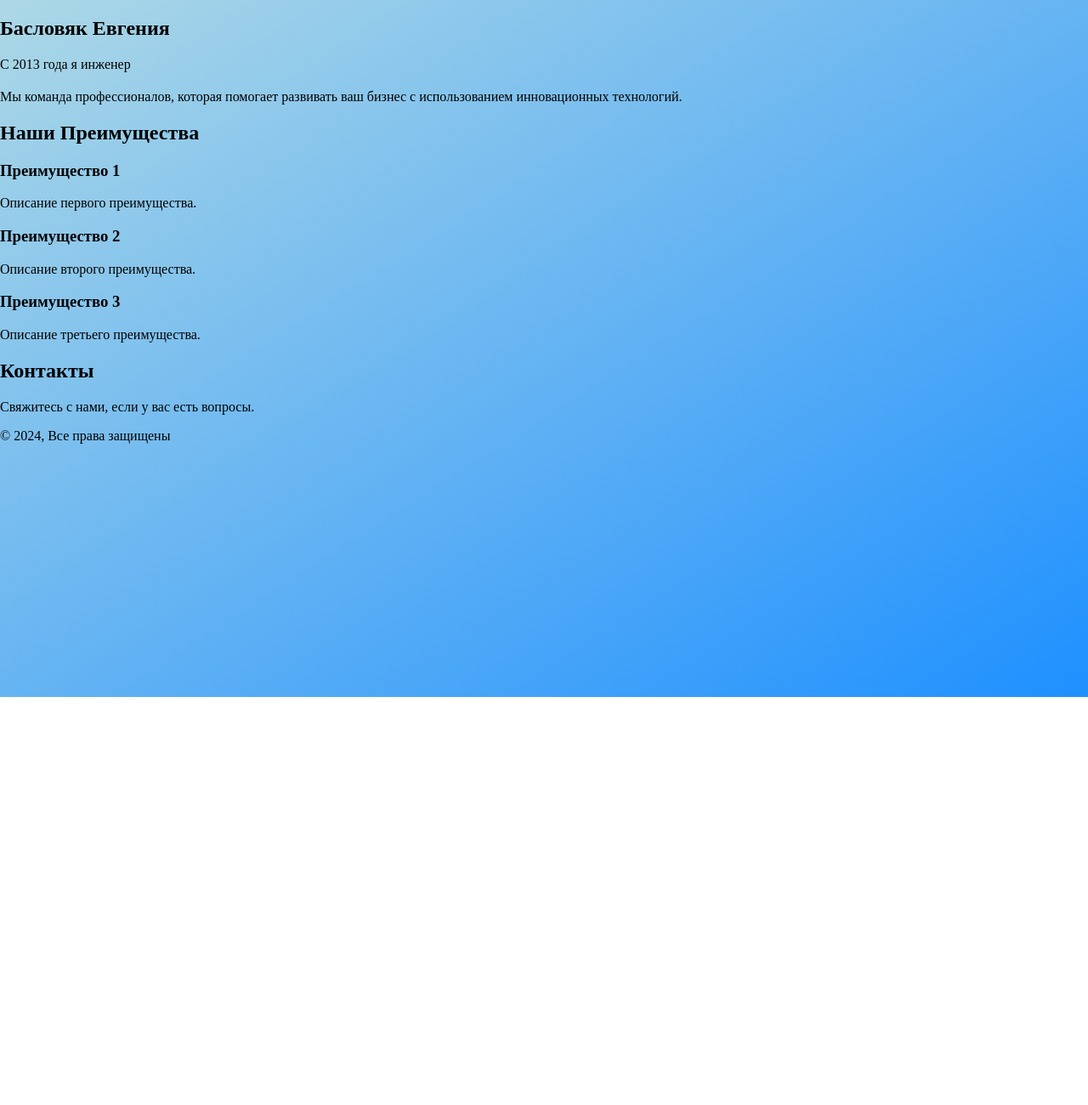
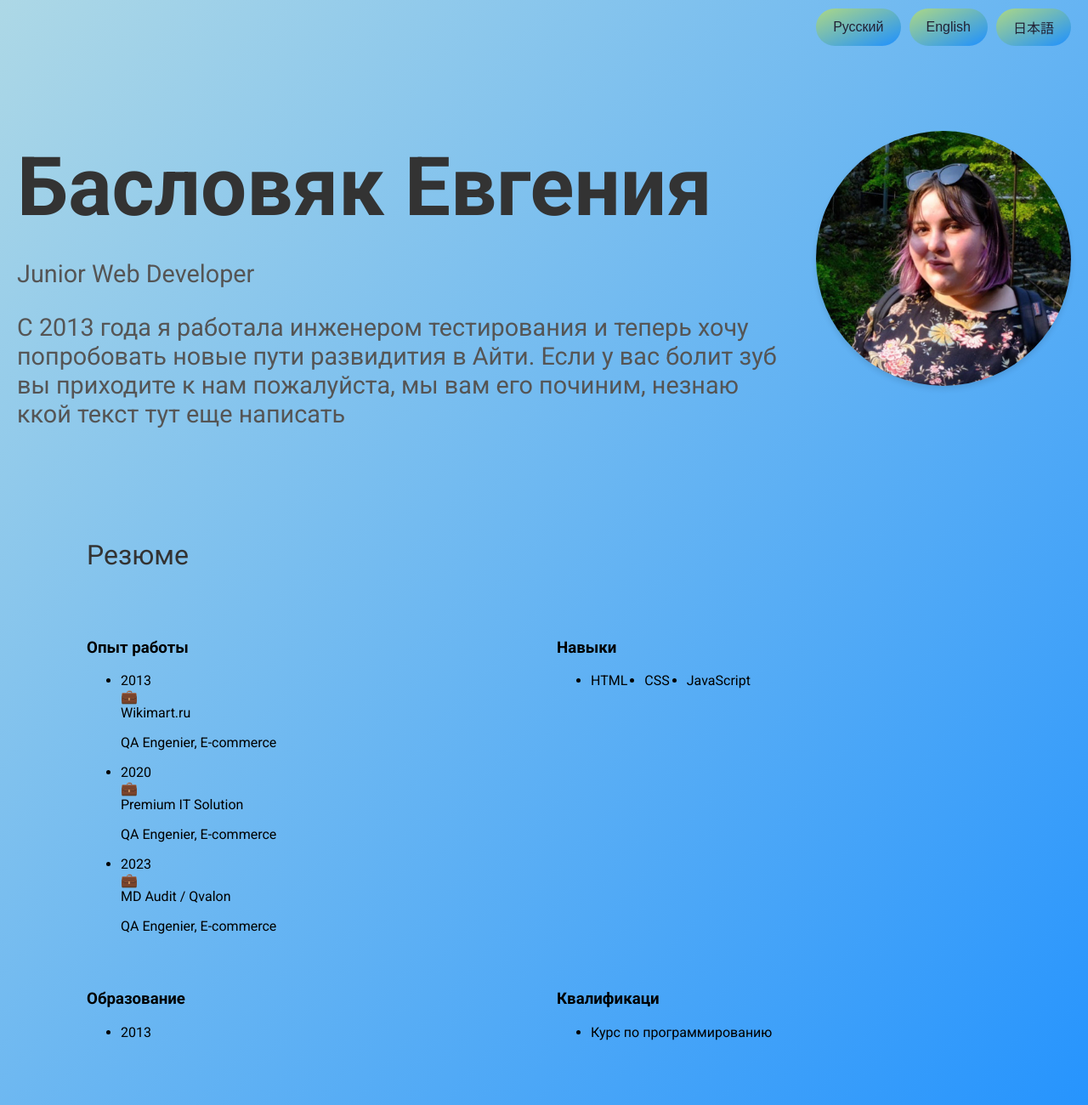
Before and after one commit to catmaster2heart/portfolio, a plain HTML site: page index.html in a window 1280 px wide. Shown: the top 1300 px of the page at 85% size. Before the commit the page ends 820 px from the top, so only its background shows below. Drawn offline with Linux system fonts and the light colour scheme.

Commit message:
modified:   css/stylesheet.css 	new file:   images/1689020500081.jpg 	modified:   index.html 	modified:   js/en.json 	modified:   js/jp.json 	modified:   js/ru.json 	modified:   js/script.js

```diff
--- a/css/stylesheet.css
+++ b/css/stylesheet.css
@@ -1,7 +1,199 @@
-/* FILEPATH: /g:/マイドライブ/2024/portfolio/css/stylesheet.css */
+@import url('https://fonts.googleapis.com/css2?family=Roboto:wght@400;700&display=swap');
 
 body {
-    background: linear-gradient(to bottom right, #add8e6, #1e90ff); /* Градиент с левого верхнего угла до правого нижнего */
-    height: 100vh;
+    background: linear-gradient(to bottom right, #add8e6, #1e90ff);
     margin: 0;
+    font-family: 'Roboto', sans-serif;
 }
+
+h3, h4 {
+    font-weight: bold;
+}
+
+.language-buttons {
+    display: flex;
+    justify-content: flex-end;
+    padding: 10px;
+
+
+}
+
+.lang-button {
+    margin-right: 10px;
+    padding: 10px 20px;
+    font-size: 1em;
+    cursor: pointer;
+    border: none;
+    border-radius: 100px;
+    background: linear-gradient(to bottom right, #add885, #1e90ff);
+    color: rgb(34, 34, 53); /* Белый текст */
+    border: none; /* Без рамки */
+    border-radius: 25px; /* Овальная форма */
+    cursor: pointer; /* Курсор в виде руки */
+    font-size: 16px; /* Размер текста */
+    transition: background-color 0.3s; /* Плавный переход для фона */
+}
+/* Эффект наведения на кнопку */
+.lang-button:hover {
+    background-color: #45a049; /* Темно-зеленый при наведении */
+}
+
+/* Эффект фокуса на кнопке */
+.lang-button:focus {
+    outline: none; /* Убираем контур при фокусе */
+    box-shadow: 0 0 10px rgba(72, 190, 87, 0.7); /* Легкая тень при фокусе */
+}
+
+.portfolio {
+    display: flex;
+    flex-direction: row;
+    align-items: center;
+    justify-content: center;
+    width: 100%;
+    height: 60vh;
+    max-width: 1300px;
+    margin: 0 auto;
+    padding: 50px 20px;
+    box-sizing: border-box;
+}
+
+.profile {
+    margin-right: 30px;
+    text-align: left;
+}
+
+#name {
+    font-size: 6em;
+    font-weight: bold;
+    color: #333;
+    margin-bottom: 20px;
+}
+
+#bio, #shoukaitext {
+    font-size: 1.8em;
+    color: #555;
+    margin-bottom: 20px;
+}
+
+.image-container img {
+    width: 300px;
+    height: 300px;
+    border-radius: 50%;
+    object-fit: cover;
+    box-shadow: 0 4px 6px rgba(0, 0, 0, 0.1);
+}
+
+.image-container {
+    display: flex;
+    justify-content: center;
+    align-items: center;
+}
+
+/* Описание секции About */
+#about {
+    padding: 50px 20px;
+    width: 100%;
+    box-sizing: border-box;
+}
+
+.container {
+    width: 90%;
+    max-width: 1200px;
+    margin: 0 auto;
+    padding: 20px;
+}
+
+#rirekishou {
+    font-size: 2em;
+    color: #333;
+    margin-bottom: 20px;
+    padding: 20px;
+}
+
+/* Сетка для разделов */
+.rirekishou-content {
+    display: grid;
+    grid-template-columns: repeat(2, 1fr);
+    gap: 30px;
+    padding: 20px;
+}
+
+.group {
+    display: grid;
+    grid-template-columns: 1fr 1fr;
+    gap: 20px;
+}
+
+.group .item {
+    display: flex;
+    flex-direction: column;
+    align-items: center;
+}
+
+.group .icon {
+    font-size: 3em;
+    margin-bottom: 10px;
+}
+
+.group .text {
+    font-size: 1.6em;
+}
+
+#skills {
+    display: flex;
+    flex-wrap: wrap;
+    justify-content: flex-start;
+    gap: 20px;
+}
+
+.skill-item {
+    background: #f1f1f1;
+    padding: 10px;
+    border-radius: 25px;
+    font-size: 1.4em;
+    display: inline-block;
+}
+
+/* Адаптивность для мобильных устройств */
+@media (max-width: 768px) {
+    body {
+        height: auto;
+    }
+
+    .portfolio {
+        flex-direction: column;
+        justify-content: center;
+        align-items: center;
+        padding: 30px 15px;
+    }
+
+    .image-container img {
+        width: 200px;
+        height: 200px;
+    }
+
+    #name {
+        font-size: 4em;
+    }
+
+    #bio {
+        font-size: 1.4em;
+    }
+
+    #about {
+        padding: 30px 15px;
+    }
+
+    .rirekishou-content {
+        flex-direction: column;
+        align-items: flex-start;
+    }
+
+    .rirekishou-content li {
+        width: 100%;
+    }
+
+    .group {
+        grid-template-columns: 1fr;
+    }
+}
--- a/index.html
+++ b/index.html
@@ -6,46 +6,88 @@
     <link rel="stylesheet" href="css/stylesheet.css">
 </head>
 <body>
-    <!-- shoukai -->
+    <div class="language-buttons">
+        <!-- Кнопки для смены языка -->
+        <button onclick="switchLanguage('ru')" class="lang-button">Русский</button>
+        <button onclick="switchLanguage('en')" class="lang-button">English</button>
+        <button onclick="switchLanguage('jp')" class="lang-button">日本語</button>
+    </div>
+
+    <!-- Первый экран - Портфолио -->
     <section class="portfolio">
         <div class="profile">
-            <h1 id="name"></h1> <!-- name -->
+            <h1 id="name"></h1> <!-- name-->
             <p id="bio"></p> <!-- bio -->
+            <p id="shoukaitext"></p> <!-- shoukai -->
+        </div>
+        <div class="image-container">
+            <img src="/images/1689020500081.jpg" alt="Фото автора">
         </div>
     </section>
 
-    <!-- Второй экран - О нас -->
+    <!-- About // 2nd screen -->
     <section id="about">
         <div class="container">
-            <h2 id="resume"></h2>
-            <p>Мы команда профессионалов, которая помогает развивать ваш бизнес с использованием инновационных технологий.</p>
-        </div>
-    </section>
-
-    <!-- Третий экран - Преимущества -->
-    <section id="features">
-        <div class="container">
-            <h2>Наши Преимущества</h2>
-            <div class="feature">
-                <h3>Преимущество 1</h3>
-                <p>Описание первого преимущества.</p>
-            </div>
-            <div class="feature">
-                <h3>Преимущество 2</h3>
-                <p>Описание второго преимущества.</p>
-            </div>
-            <div class="feature">
-                <h3>Преимущество 3</h3>
-                <p>Описание третьего преимущества.</p>
-            </div>
+            <section id="resume">
+                <div id="rirekishou"></div>
+                <div class="rirekishou-content">
+                    <!-- Первая строка: Опыт работы и Навыки -->
+                    <div class="item">
+                        <h3 id="keiken"></h3>
+                        <ul>
+                            <li>
+                                <span class="year">2013</span>
+                                <div class="icon">💼</div>
+                                <span id="job_places"></span>
+                                <p class="occupation"></p>
+                            </li>
+                            <li>
+                                <span class="year">2020</span>
+                                <div class="icon">💼</div>
+                                <span id="job_places2"></span>
+                                <p class="occupation"></p>
+                            </li>
+                            <li>
+                                <span class="year">2023</span>
+                                <div class="icon">💼</div>
+                                <span id="job_places3"></span>
+                                <p class="occupation"></p>
+                            </li>
+                        </ul>
+                    </div>
+                    <div class="item">
+                        <h3 id="skiru"></h3>
+                        <ul id="skills">
+                            <li>JavaScript</li>
+                            <li>CSS</li>
+                            <li>React</li>
+                        </ul>
+                    </div>
+                    <!-- Вторая строка: Образование и Квалификации -->
+                    <div class="item">
+                        <h3 id="edu"></h3>
+                        <ul>
+                            <li>
+                                <span class="year">2013</span>
+                                <span id="job_places"></span>
+                            </li>
+                        </ul>
+                    </div>
+                    <div class="item">
+                        <h3 id="shikaku"></h3>
+                        <ul>
+                            <li>Курс по программированию</li>
+                        </ul>
+                    </div>
+                </div>
+            </section>
         </div>
     </section>
 
     <!-- Четвертый экран - Контактная информация -->
     <section id="contact">
         <div class="container">
-            <h2>Контакты</h2>
-            <p>Свяжитесь с нами, если у вас есть вопросы.</p>
+            <!-- Здесь будет контактная информация -->
         </div>
     </section>
 
--- a/js/ru.json
+++ b/js/ru.json
@@ -1,5 +1,18 @@
 {
-    "name": "Басловяк Евгения",
-    "bio": "С 2013 года я инженер",
-    "skills": ["HTML", "CSS", "JavaScript"]
+    "name": "Басловяк \n Евгения",
+    "bio": "Junior Web Developer",
+    "shoukaitext": "С 2013 года я работала инженером тестирования и\nтеперь хочу попробовать новые пути развидития в Айти. Если у вас болит зуб вы приходите к нам пожалуйста, мы вам его починим, незнаю ккой текст тут еще написать",
+    "skills": ["HTML", "CSS", "JavaScript"],
+    "rirekishou": "Резюме",
+    "keiken": "Опыт работы",
+    "skiru": "Навыки",
+    "edu": "Образование",
+    "shikaku": "Квалификаци",
+    "job_places": "Wikimart.ru",
+    "job_places2": "Premium IT Solution",
+    "job_places3": "MD Audit / Qvalon",
+    "job_places4": "Jcat Service",
+    "occupation": "QA Engenier, E-commerce"
+
+
 }
--- a/js/script.js
+++ b/js/script.js
@@ -1,59 +1,79 @@
+
+function bindDataToElements(data) {
+    Object.keys(data).forEach(key => {
+        // Поиск элемента по ID
+        const element = document.getElementById(key);
+        // Поиск элемента по классу
+        const elementsByClass = document.getElementsByClassName(key);
+
+        if (element) {
+            updateElementContent(element, data[key]);
+        }
+
+        // Обновляем все элементы с указанным классом, избегая конфликта с ID
+        if (elementsByClass.length > 0 && !element) {
+            Array.from(elementsByClass).forEach(el => {
+                updateElementContent(el, data[key]);
+            });
+        }
+    });
+}
+
+// Функция обновления содержимого элемента
+function updateElementContent(element, value) {
+    if (Array.isArray(value)) {
+        element.innerHTML = ''; // Очищаем список
+        value.forEach(item => {
+            const li = document.createElement('li');
+            li.textContent = item;
+            element.appendChild(li);
+        });
+    } else {
+        element.textContent = value;
+    }
+}
+
 // Функция для загрузки JSON файла с переводами
 function loadLanguage(lang) {
-    const url = `/js/${lang}.json`;  // Путь к файлу перевода
+    const url = `../js/${lang}.json`; // Путь к файлу перевода
 
-    // Запрашиваем файл с переводом
     fetch(url)
         .then(response => {
             if (!response.ok) {
                 throw new Error(`Ошибка загрузки перевода: ${response.statusText}`);
             }
-            return response.json();  // Преобразуем ответ в JSON
+            return response.json();
         })
         .then(data => {
-            // Привязываем данные из JSON к элементам HTML
-
-            if (data.name) document.getElementById('name').textContent = data.name;
-            if (data.age) document.getElementById('age').textContent = `Возраст: ${data.age}`;
-            if (data.bio) document.getElementById('bio').textContent = data.bio;
-
-            // Создаём список навыков
-            const skillsList = document.getElementById('skills');
-            skillsList.innerHTML = '';  // Очищаем текущий список
-            if (data.skills) {
-                data.skills.forEach(skill => {
-                    const li = document.createElement('li');
-                    li.textContent = skill;
-                    skillsList.appendChild(li);
-                });
-            }
+            // Используем универсальную функцию для обработки данных
+            bindDataToElements(data);
         })
         .catch(error => {
             console.error('Ошибка:', error);
         });
 }
 
-// Переключение языка, например, при нажатии на кнопку
+// Переключение языка
 function switchLanguage(lang) {
     localStorage.setItem('language', lang); // Сохраняем выбранный язык
     loadLanguage(lang); // Загружаем новый язык
 }
 
-// Функция для загрузки языка из localStorage или по умолчанию
+// Загрузка языка из localStorage или по умолчанию
 function loadLanguageFromStorage() {
-    const savedLang = localStorage.getItem('language'); // Проверяем, есть ли сохранённый язык
+    const savedLang = localStorage.getItem('language');
     if (savedLang) {
-        loadLanguage(savedLang); // Если язык найден, загружаем его
+        loadLanguage(savedLang);
     } else {
-        loadDefaultLanguage(); // Если нет, определяем язык браузера
+        loadDefaultLanguage();
     }
 }
 
-// Функция для определения языка по умолчанию (можно дополнить проверкой языка браузера)
+// Установка языка по умолчанию
 function loadDefaultLanguage() {
-    const defaultLang = 'ru';  // Можешь сделать дефолт на 'ru' или какой-то другой
-    localStorage.setItem('language', defaultLang); // Сохраняем дефолтный язык
-    loadLanguage(defaultLang); // Загружаем дефолтный язык
+    const defaultLang = 'ru'; // Язык по умолчанию
+    localStorage.setItem('language', defaultLang);
+    loadLanguage(defaultLang);
 }
 
 // Загружаем язык при загрузке страницы
```
Also changed, not shown: js/en.json (+14 -4 lines), js/jp.json (+14 -4 lines), images/1689020500081.jpg (added).
